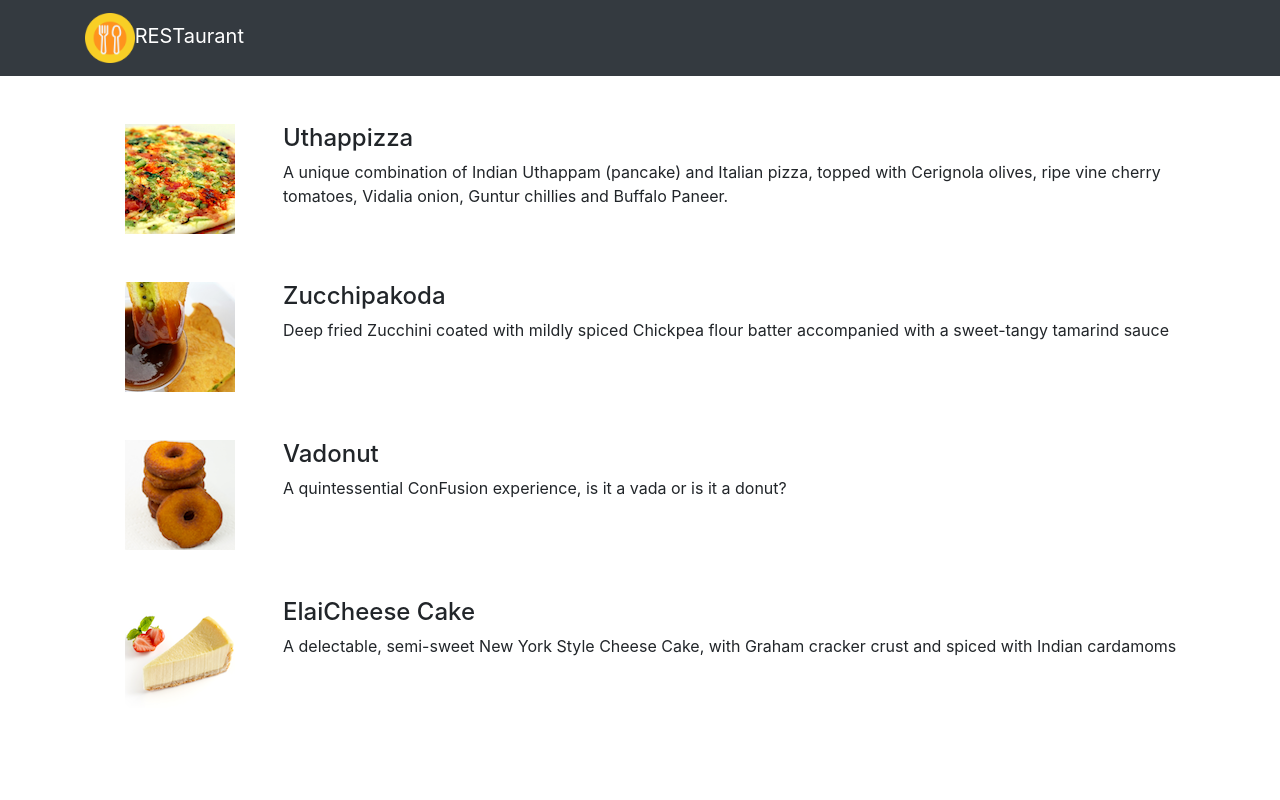
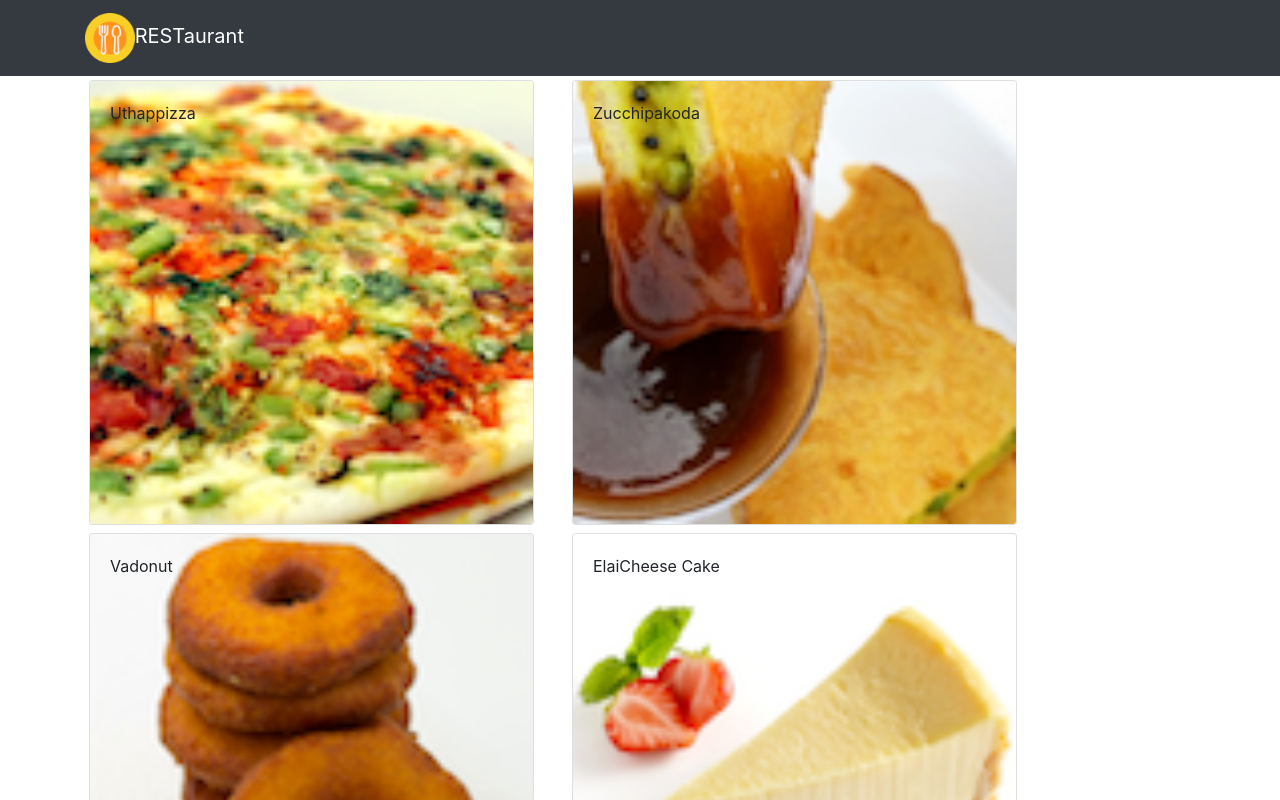
Before and after one commit to SofiiaChaban/ReactAppCourse, a React (Create React App) app: page / in a window 1280 px wide. Shown: the top 800 px of the page. Built offline with nearby package versions, Linux system fonts and the light colour scheme.

Commit message:
first task commit

```diff
--- a/src/App.js
+++ b/src/App.js
@@ -1,10 +1,22 @@
-import React from 'react';
+import React, { Component } from 'react';
 import logo from './logo.svg';
 import './App.css';
 import {Navbar, NavbarBrand } from 'reactstrap';
 import Menu from './components/MenuComponent';
+import {DISHES}from './shared/dishes';
 
-function App() {
+
+class App extends Component{
+
+  constructor(props){
+    super(props);
+
+    this.state = {
+      dishes:DISHES
+    };
+  }
+
+  render(){
     return (
       <div>
         <Navbar dark color="dark">
@@ -14,9 +26,9 @@
               RESTaurant</NavbarBrand>
           </div>
         </Navbar>
-      <Menu />
+        <Menu dishes={this.state.dishes} />
       </div>
     );
 }
-
+}
 export default App;
--- /dev/null
+++ b/src/components/DishDetailComponent.js
@@ -0,0 +1,76 @@
+import React, {Component} from 'react';
+import {Card, CardImg,CardImgOverlay,CardText,CardBody,CardTitle } from 'reactstrap';
+
+
+class DishDetail extends Component{
+
+    constructor(props){
+        super(props)
+    }
+
+
+    renderDish(dish){
+        if(dish!=null){
+            return(
+                     <Card>
+                         <CardImg width ="100%" object src={dish.image} alt={this.props.dish.name} />
+                         <CardBody>
+                             <CardTitle>{dish.name}</CardTitle>
+                             <CardText>{dish.description}</CardText>
+                         </CardBody>
+                     </Card>
+            );
+        }
+        else{
+            return(
+                <div></div>
+            )
+        }
+    }
+
+    renderComments(dish){
+        if(dish!=null){
+            return(
+                <div className="container">
+                    <h4>Comments</h4>
+                    <div>
+                        {dish.comments.map((comment)=>{
+                return(
+                    <div key={comment.id}>
+                    <div>{comment.comment}</div>
+                     <div>--{comment.author}, {comment.date.substr(0,comment.date.indexOf('T'))}
+                     </div>
+                    </div>
+                )
+            })}
+              </div>
+             </div>
+            );
+        }
+        else{
+            return(
+                <div></div>
+            )
+        }
+    }
+
+    render(){
+
+
+        return(
+            <div className="container">
+                <div className="row">
+                    <div className="col-12 col-md-5 m-1">
+                     {this.renderDish(this.props.dish)}
+                    </div>
+                    <div className="col-12 col-md-5 m-1">
+                      {this.renderComments(this.props.dish)}
+                    </div>
+                </div>
+            </div>
+
+        );
+    }
+}
+
+export default DishDetail;
--- a/src/components/MenuComponent.js
+++ b/src/components/MenuComponent.js
@@ -1,5 +1,6 @@
 import React, {Component} from 'react';
-import {Media} from 'reactstrap';
+import {Card, CardImg,CardImgOverlay,CardText,CardBody,CardTitle } from 'reactstrap';
+import DishDetail from './DishDetailComponent';
 
 class Menu extends Component {
 
@@ -7,58 +8,45 @@
         super(props);
 
         this.state = {
-            dishes: [
-                {
-                    id: 0,
-                    name:'Uthappizza',
-                    image: 'assets/images/uthappizza.png',
-                    category: 'mains',
-                    label:'Hot',
-                    price:'4.99',
-                    description:'A unique combination of Indian Uthappam (pancake) and Italian pizza, topped with Cerignola olives, ripe vine cherry tomatoes, Vidalia onion, Guntur chillies and Buffalo Paneer.'                        },
-                 {
-                    id: 1,
-                    name:'Zucchipakoda',
-                    image: 'assets/images/zucchipakoda.png',
-                    category: 'appetizer',
-                    label:'',
-                    price:'1.99',
-                    description:'Deep fried Zucchini coated with mildly spiced Chickpea flour batter accompanied with a sweet-tangy tamarind sauce'                        },
-                 {
-                    id: 2,
-                    name:'Vadonut',
-                    image: 'assets/images/vadonut.png',
-                    category: 'appetizer',
-                    label:'New',
-                    price:'1.99',
-                    description:'A quintessential ConFusion experience, is it a vada or is it a donut?'                        },
-                 {
-                    id: 3,
-                    name:'ElaiCheese Cake',
-                    image: 'assets/images/elaicheesecake.png',
-                    category: 'dessert',
-                    label:'',
-                    price:'2.99',
-                    description:'A delectable, semi-sweet New York Style Cheese Cake, with Graham cracker crust and spiced with Indian cardamoms'
-                 }
-            ]
+            selectedDish: null
+        }
+    }
+
+    onDishSelect(dish){
+        this.setState({selectedDish: dish})
+    }
+
+    renderDish(dish){
+        if(dish!=null){
+            return(
+                <Card>
+                    <CardImg width ="100%" object src={dish.image} alt={dish.name} />
+                    <CardBody>
+                        <CardTitle>{dish.name}</CardTitle>
+                        <CardText>{dish.description}</CardText>
+                    </CardBody>
+
+                </Card>
+            );
+        }
+        else{
+            return(
+                <div></div>
+            )
         }
     }
 
     render(){
 
-        const menu = this.state.dishes.map((dish) =>{
+        const menu = this.props.dishes.map((dish) =>{
             return (
-                <div key={dish.id} className="col-12 mt-5">
-                    <Media tag="li">
-                       <Media left middle>
-                            <Media object src={dish.image} alt={dish.name} />
-                        </Media>
-                        <Media body className="ml-5">
-                            <Media heading>{dish.name}</Media>
-                            <p>{dish.description}</p>
-                        </Media>
-                    </Media>
+                <div key={dish.id} className="col-12 col-md-5 m-1">
+                    <Card onClick={()=> this.onDishSelect(dish)}>
+                        <CardImg width ="100%" object src={dish.image} alt={dish.name} />
+                        <CardImgOverlay>
+                            <CardTitle>{dish.name}</CardTitle>
+                        </CardImgOverlay>
+                    </Card>
                 </div>
             );
         });
@@ -66,9 +54,8 @@
         return(
             <div className="container">
                 <div className="row">
-                    <Media list>
-                        {menu}
-                    </Media>
+                    {menu}
+                    <DishDetail dish={this.state.selectedDish}/>
                 </div>
             </div>
          );
--- /dev/null
+++ b/src/shared/dishes.js
@@ -0,0 +1,186 @@
+export const DISHES =
+    [
+        {
+        id: 0,
+        name:'Uthappizza',
+        image: 'assets/images/uthappizza.png',
+        category: 'mains',
+        label:'Hot',
+        price:'4.99',
+        description:'A unique combination of Indian Uthappam (pancake) and Italian pizza, topped with Cerignola olives, ripe vine cherry tomatoes, Vidalia onion, Guntur chillies and Buffalo Paneer.',
+        comments: [
+            {
+            id: 0,
+            rating: 5,
+            comment: "Imagine all the eatables, living in conFusion!",
+            author: "John Lemon",
+            date: "2012-10-16T17:57:28.556094Z"
+            },
+            {
+            id: 1,
+            rating: 4,
+            comment: "Sends anyone to heaven, I wish I could get my mother-in-law to eat it!",
+            author: "Paul McVites",
+            date: "2014-09-05T17:57:28.556094Z"
+            },
+            {
+            id: 2,
+            rating: 3,
+            comment: "Eat it, just eat it!",
+            author: "Michael Jaikishan",
+            date: "2015-02-13T17:57:28.556094Z"
+            },
+            {
+            id: 3,
+            rating: 4,
+            comment: "Ultimate, Reaching for the stars!",
+            author: "Ringo Starry",
+            date: "2013-12-02T17:57:28.556094Z"
+            },
+            {
+            id: 4,
+            rating: 2,
+            comment: "It's your birthday, we're gonna party!",
+            author: "25 Cent",
+            date: "2011-12-02T17:57:28.556094Z"
+            }
+        ]                        },
+        {
+        id: 1,
+        name:'Zucchipakoda',
+        image: 'assets/images/zucchipakoda.png',
+        category: 'appetizer',
+        label:'',
+        price:'1.99',
+        description:'Deep fried Zucchini coated with mildly spiced Chickpea flour batter accompanied with a sweet-tangy tamarind sauce',
+        comments: [
+            {
+            id: 0,
+            rating: 5,
+            comment: "Imagine all the eatables, living in conFusion!",
+            author: "John Lemon",
+            date: "2012-10-16T17:57:28.556094Z"
+            },
+            {
+            id: 1,
+            rating: 4,
+            comment: "Sends anyone to heaven, I wish I could get my mother-in-law to eat it!",
+            author: "Paul McVites",
+            date: "2014-09-05T17:57:28.556094Z"
+            },
+            {
+            id: 2,
+            rating: 3,
+            comment: "Eat it, just eat it!",
+            author: "Michael Jaikishan",
+            date: "2015-02-13T17:57:28.556094Z"
+            },
+            {
+            id: 3,
+            rating: 4,
+            comment: "Ultimate, Reaching for the stars!",
+            author: "Ringo Starry",
+            date: "2013-12-02T17:57:28.556094Z"
+            },
+            {
+            id: 4,
+            rating: 2,
+            comment: "It's your birthday, we're gonna party!",
+            author: "25 Cent",
+            date: "2011-12-02T17:57:28.556094Z"
+            }
+        ]
+        },
+        {
+        id: 2,
+        name:'Vadonut',
+        image: 'assets/images/vadonut.png',
+        category: 'appetizer',
+        label:'New',
+        price:'1.99',
+        description:'A quintessential ConFusion experience, is it a vada or is it a donut?',
+        comments: [
+            {
+            id: 0,
+            rating: 5,
+            comment: "Imagine all the eatables, living in conFusion!",
+            author: "John Lemon",
+            date: "2012-10-16T17:57:28.556094Z"
+            },
+            {
+            id: 1,
+            rating: 4,
+            comment: "Sends anyone to heaven, I wish I could get my mother-in-law to eat it!",
+            author: "Paul McVites",
+            date: "2014-09-05T17:57:28.556094Z"
+            },
+            {
+            id: 2,
+            rating: 3,
+            comment: "Eat it, just eat it!",
+            author: "Michael Jaikishan",
+            date: "2015-02-13T17:57:28.556094Z"
+            },
+            {
+            id: 3,
+            rating: 4,
+            comment: "Ultimate, Reaching for the stars!",
+            author: "Ringo Starry",
+            date: "2013-12-02T17:57:28.556094Z"
+            },
+            {
+            id: 4,
+            rating: 2,
+            comment: "It's your birthday, we're gonna party!",
+            author: "25 Cent",
+            date: "2011-12-02T17:57:28.556094Z"
+            }
+        ]
+        },
+        {
+        id: 3,
+        name:'ElaiCheese Cake',
+        image: 'assets/images/elaicheesecake.png',
+        category: 'dessert',
+        label:'',
+        price:'2.99',
+        description:'A delectable, semi-sweet New York Style Cheese Cake, with Graham cracker crust and spiced with Indian cardamoms',
+        comments: [
+            {
+            id: 0,
+            rating: 5,
+            comment: "Imagine all the eatables, living in conFusion!",
+            author: "John Lemon",
+            date: "2012-10-16T17:57:28.556094Z"
+            },
+            {
+            id: 1,
+            rating: 4,
+            comment: "Sends anyone to heaven, I wish I could get my mother-in-law to eat it!",
+            author: "Paul McVites",
+            date: "2014-09-05T17:57:28.556094Z"
+            },
+            {
+            id: 2,
+            rating: 3,
+            comment: "Eat it, just eat it!",
+            author: "Michael Jaikishan",
+            date: "2015-02-13T17:57:28.556094Z"
+            },
+            {
+            id: 3,
+            rating: 4,
+            comment: "Ultimate, Reaching for the stars!",
+            author: "Ringo Starry",
+            date: "2013-12-02T17:57:28.556094Z"
+            },
+            {
+            id: 4,
+            rating: 2,
+            comment: "It's your birthday, we're gonna party!",
+            author: "25 Cent",
+            date: "2011-12-02T17:57:28.556094Z"
+            }
+        ]
+        }
+    ];
```
Lines whose indentation alone changed are shown as unchanged.
